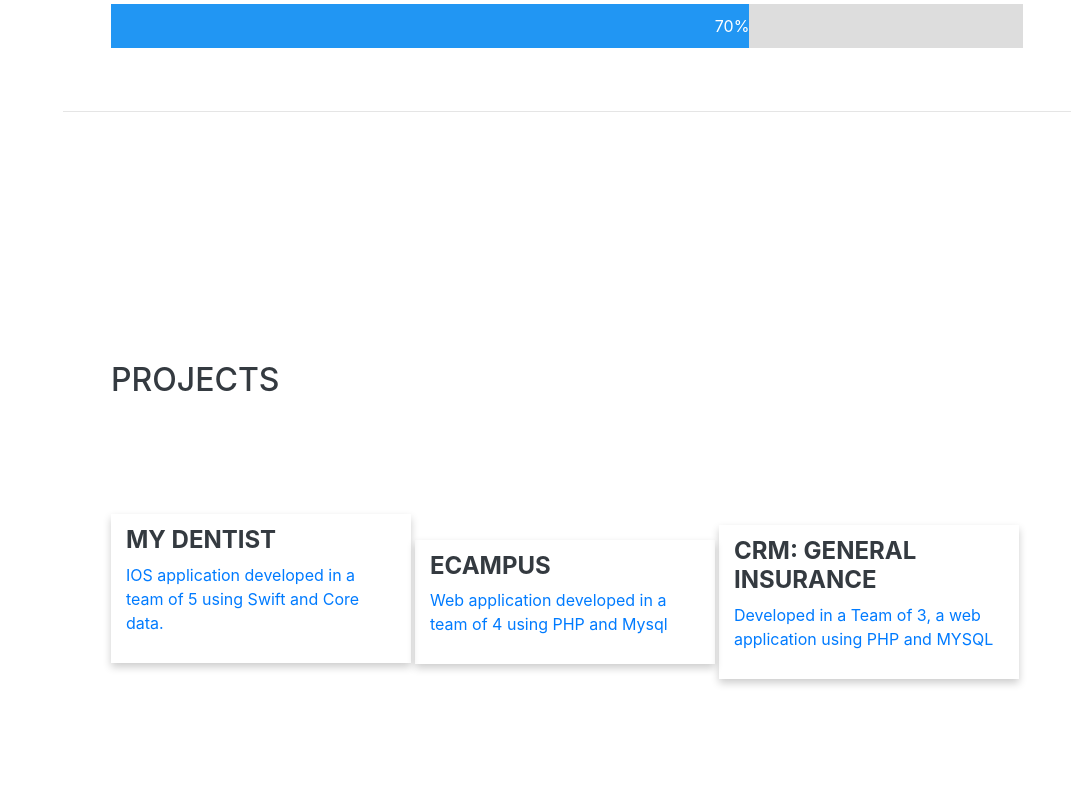
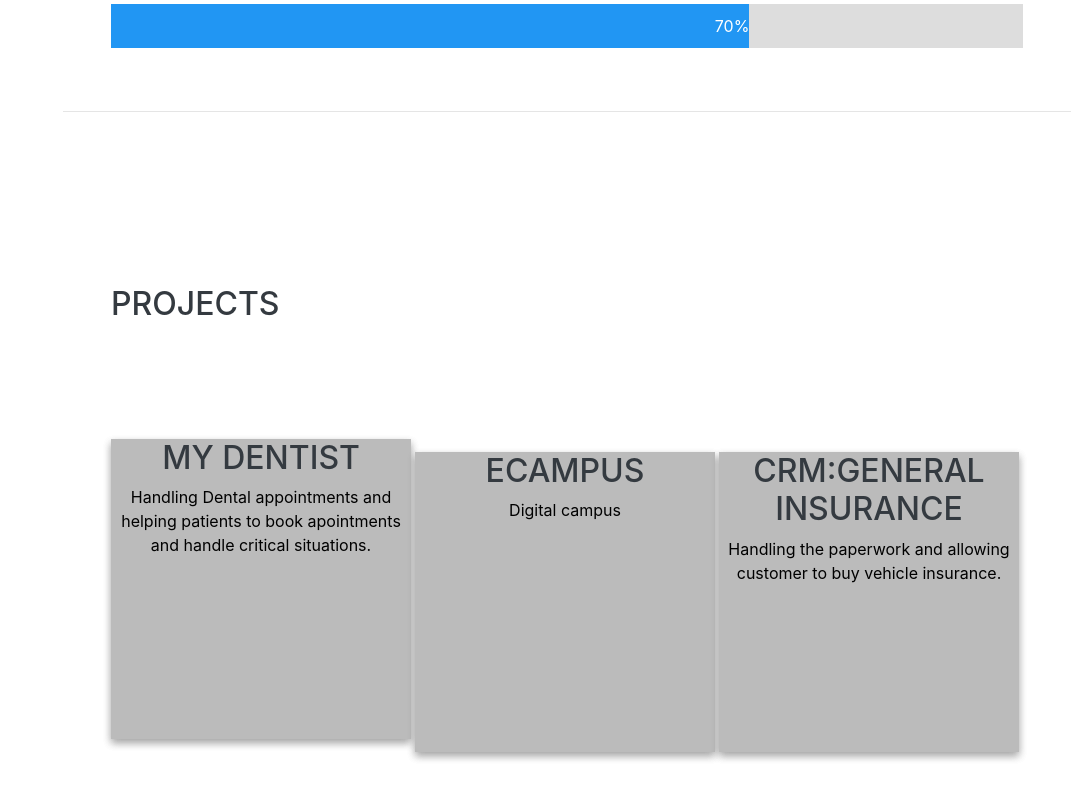
Before and after one commit to ovishal15/Vishal-Oza, a website with bundled scripts: page index.html in a window 1280 px wide. Shown: the part 3092-3892 px from the top of the page, without its empty margins (209-1280 px from the left). Built offline with nearby package versions, Linux system fonts and the light colour scheme; files whose address does not match are found by name; a web font is replaced by a local one.

Commit message:
Update index.html

```diff
--- a/index.html
+++ b/index.html
@@ -80,6 +80,46 @@
 .btn:hover {
   background-color: RoyalBlue;
 }
+.flip-card {
+  background-color: transparent;
+  width: 300px;
+  height: 300px;
+  perspective: 1000px;
+}
+
+.flip-card-inner {
+  position: relative;
+  width: 100%;
+  height: 100%;
+  text-align: center;
+  transition: transform 0.6s;
+  transform-style: preserve-3d;
+  box-shadow: 0 4px 8px 0 rgba(0,0,0,0.2);
+}
+
+.flip-card:hover .flip-card-inner {
+  transform: rotateY(180deg);
+}
+
+.flip-card-front, .flip-card-back {
+  position: absolute;
+  width: 100%;
+  height: 100%;
+  -webkit-backface-visibility: hidden;
+  backface-visibility: hidden;
+}
+
+.flip-card-front {
+  background-color: #bbb;
+  color: black;
+}
+
+.flip-card-back {
+  background-color: #2980b9;
+  color: white;
+  transform: rotateY(180deg);
+}
+
 </style>
 
 </head>
@@ -137,7 +177,7 @@
             <i class="fab fa-twitter"></i>
           </a>
         </div>
-        <a href="https://drive.google.com/file/d/1uoBSXHAT6Wmw9yDbd_OovS_g35Fx9HEu/view" download>
+        <a href="/Users/vishaloza/Desktop/untitled folder/Vishal Oza - Resume.pdf" download>
         <button class="btn"><i class="fa fa-download"></i> Download Resume</button>
       </a>
       </div>
@@ -266,11 +306,39 @@
     <section class="resume-section p-3 p-lg-5 d-flex align-items-center" id="Projects">
       <div class="w-100">
         <h2 class="mb-5">Projects</h2>
+    	  <div class="w-100">
         <div class="card1">
 		 <a href="https://github.com/ovishal15/mydentist.git">
-            <div class="container">
-                <h4><b>My Dentist</b></h4>
-                <p>IOS application developed in a team of 5 using Swift and Core data. </p>
+  	  <div class="flip-card">
+  <div class="flip-card-inner">
+    <div class="flip-card-front">
+    <h2>My Dentist</h2>
+	<p>Handling Dental appointments and helping patients to book apointments and handle critical situations.</p>
+    </div>
+    <div class="flip-card-back">
+      <p>Team size: 5</p>
+      <p>Developed using SWIFT and Core data.</p>
+    </div>
+	</div>
+	</div>
+	</a>
+</div>
+</div>
+   </div>
+    	  <div class="w-100">
+        <div class="card2">
+		 <a href="https://github.com/ovishal15/mydentist.git">
+  	  <div class="flip-card">
+  <div class="flip-card-inner">
+    <div class="flip-card-front">
+    <h2>Ecampus</h2>
+	<p>Digital campus</p>
+    </div>
+    <div class="flip-card-back">
+      <p>Team size: 3</p>
+      <p>Developed using PHP and MYSQL.</p>
+    </div>
+	</div>
 	</div>
 	</a>
 </div>
@@ -279,26 +347,22 @@
     	  <div class="w-100">
         <div class="card2">
 		 <a href="https://github.com/ovishal15/mydentist.git">
-            <div class="container">
-                <h4><b>Ecampus</b></h4>
-                <p>Web application developed in a team of 4 using PHP and Mysql </p>
+  	  <div class="flip-card">
+  <div class="flip-card-inner">
+    <div class="flip-card-front">
+    <h2>CRM:General Insurance</h2>
+	<p>Handling the paperwork and allowing customer to buy vehicle insurance.</p>
     </div>
-          </a>
+    <div class="flip-card-back">
+      <p>Team size: 3</p>
+      <p>Developed using PHP and MYSQL.</p>
     </div>
 	</div>
-
-      <div class="w-100">
-        <div class="card2">
-          <a href="https://github.com/ovishal15/mydentist.git">
-            <div class="container">
-                <h4><b>CRM: General insurance</b></h4>
-                <p>Developed in a Team of 3, a web application using PHP and MYSQL</p>
 	</div>
 	</a>
 </div>
 </div>
     </section>
-
     <section class="resume-section p-3 p-lg-5 d-flex align-items-center" id="testimonial">
       <div class="w-100">
           <h2 class="mb-5">Testimonials</h2>
```
Lines whose indentation alone changed are shown as unchanged.
